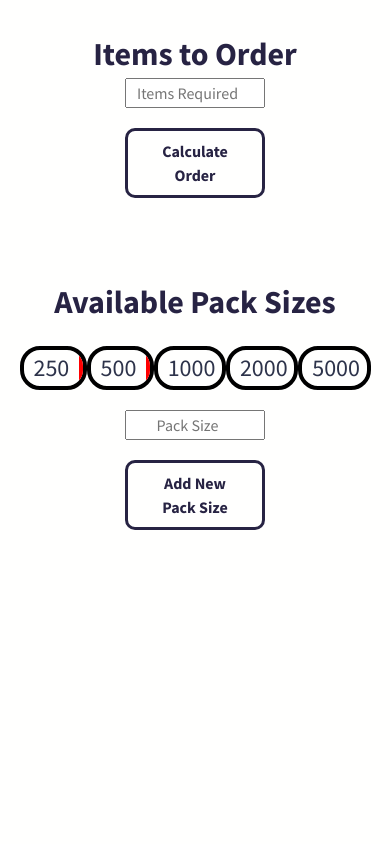
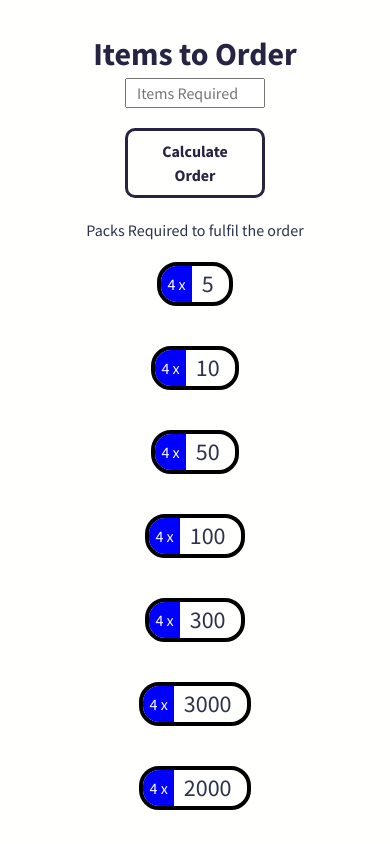
Before and after one commit to 8ix/next-products, a Next.js app: page / in a window 390 px wide. Shown: the top 844 px of the page. Built offline with nearby package versions, Linux system fonts and the light colour scheme.

Commit message:
Fix: Style improvements for mobile

```diff
--- a/components/App/App.js
+++ b/components/App/App.js
@@ -8,7 +8,39 @@ import axios from 'axios';
 class App extends Component {
 
     state = {
-        order:[],
+        order:[
+            {
+                qty: 4,
+                size: 5
+            },
+            {
+                qty: 4,
+                size: 10
+            },
+            {
+                qty: 4,
+                size: 50
+            },{
+                qty: 4,
+                size: 100
+            },
+            {
+                qty: 4,
+                size: 300
+            },
+            {
+                qty: 4,
+                size: 3000
+            },
+            {
+                qty: 4,
+                size: 2000
+            },
+            {
+                qty: 4,
+                size: 1000
+            }
+        ],
         packSizes: [
             250,
             500,
--- a/components/AvailablePacks/AvailablePacks.js
+++ b/components/AvailablePacks/AvailablePacks.js
@@ -1,5 +1,6 @@
 import React from 'react';
 import styled from 'styled-components';
+import { chunk } from '../../lib/common';
 
 import Container from '../UI/Container/Container';
 import Pack from './Pack/Pack';
@@ -27,15 +28,33 @@ const StyledButton = styled.button`
 
 const Packs = styled.div`
     display:flex;
+    flex-direction:column;
+`;
+
+const Row = styled.div`
+    width:100%;
+    display:flex;
     flex-direction:row;
+
+    @media only screen and (max-width: 850px) {
+        flex-direction: column;
+    }
 `;
 
 
 const AvailablePacks = (props) => {
 
-    const packs = props.packs.map(function(pack){
+    let list = [];
+
+    let packs = props.packs.map(function(pack){
         return <Pack key={'key-'+pack} size={pack} removePack={props.removePack} />
     });
+
+    packs = chunk(packs,4);
+
+    for (let i = 0; i < packs.length; i++) {
+        list.push(<Row key={"row_"+i}>{packs[i]}</Row>);
+    }
 
     return (
         <Container direction="column">
@@ -44,7 +63,7 @@ const AvailablePacks = (props) => {
             </Title>
 
             <Packs>
-                {packs}
+                {list}
             </Packs>
 
             <TextInput type="number" name="packsize" placeholder="Pack Size" />
--- a/components/AvailablePacks/Pack/Pack.js
+++ b/components/AvailablePacks/Pack/Pack.js
@@ -21,6 +21,13 @@ const Remove = styled.button`
     font-size:1rem;
     margin-left:10px;
     border:0;
+    height:100%;
+    padding-right:20px;
+    margin-right:-10px;
+
+    @media only screen and (max-width: 850px) {
+        height:37px;
+    }
 `;
 
 const Pack = (props) => {
--- a/components/OrderItems/OrderItems.js
+++ b/components/OrderItems/OrderItems.js
@@ -5,6 +5,7 @@ import Container from '../UI/Container/Container';
 import Button from '../UI/Button/Button';
 import Order from './Order/Order';
 import Spinner from '../UI/Spinner/Spinner';
+import { chunk } from '../../lib/common';
 
 const Title = styled.h1`
    margin:auto;
@@ -28,11 +29,21 @@ const StyledButton = styled.button`
 
 const Orders = styled.div`
     display:flex;
-    flex-direction:row;
+    flex-direction:column;
 `;
 
 const Message = styled.p`
     text-align:center;
+`;
+
+const Row = styled.div`
+    width:100%;
+    display:flex;
+    flex-direction:row;
+
+    @media only screen and (max-width: 850px) {
+        flex-direction: column;
+    }
 `;
 
 const OrderItems = (props) => {
@@ -40,14 +51,21 @@ const OrderItems = (props) => {
     let title = "";
     let order = "";
     let spinner = "";
+    let list = [];
 
-    const items = props.order.map(function(pack){
+    let items = props.order.map(function(pack){
         return <Order size={pack.size} qty={pack.qty} />
     })
 
-    if(items.length > 0){
+    items = chunk(items,2);
+
+    for (let i = 0; i < items.length; i++) {
+        list.push(<Row key={"row_"+i}>{items[i]}</Row>);
+    }
+
+    if(list.length > 0){
         title= <Message>Packs Required to fulfil the order</Message>
-        order = <Orders>{items}</Orders>
+        order = <Orders>{list}</Orders>
     }
 
     if(props.loading){
--- a/lib/common.js
+++ b/lib/common.js
@@ -0,0 +1,12 @@
+export function chunk(array, size) {
+    const chunkedArray = [];
+    for (let i = 0; i < array.length; i++) {
+      const last = chunkedArray[chunkedArray.length - 1];
+      if (!last || last.length === size) {
+        chunkedArray.push([array[i]]);
+      } else {
+        last.push(array[i]);
+      }
+    }
+    return chunkedArray;
+}
```
